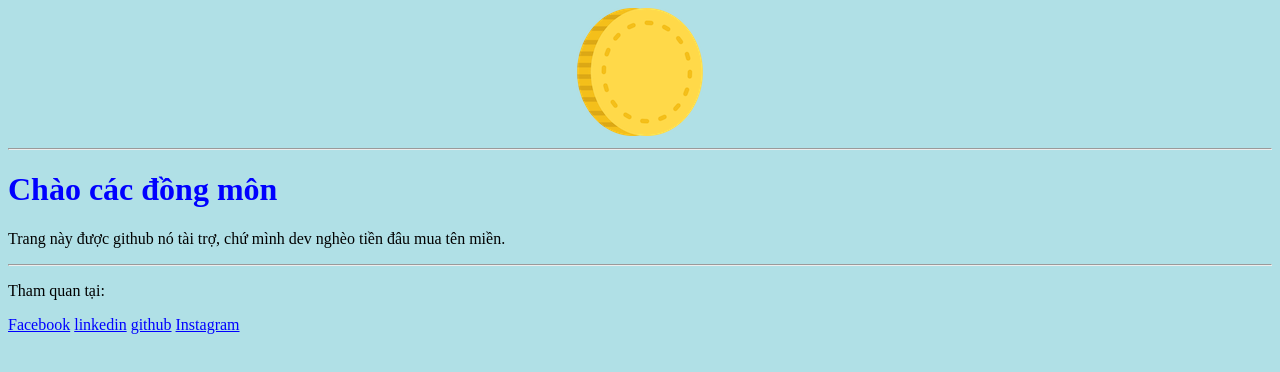
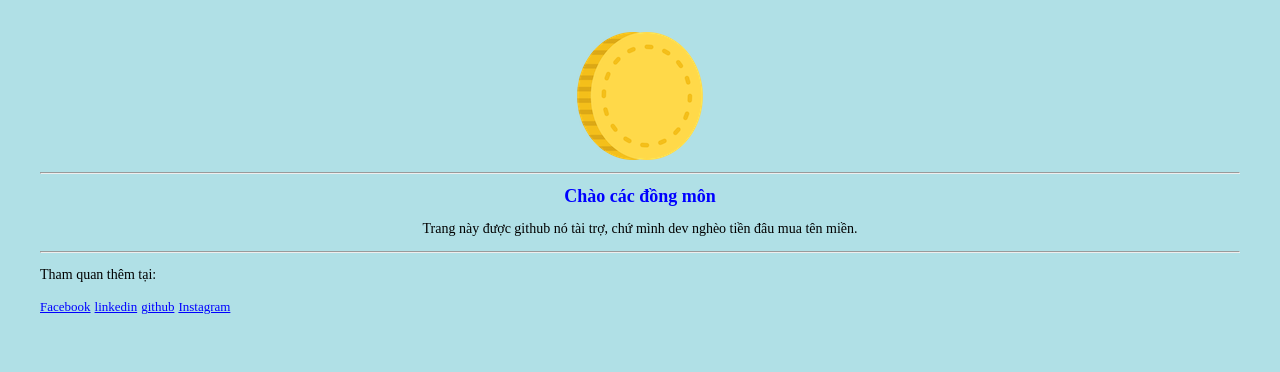
Before and after one commit to slavril/slavril, a plain HTML site: page index.html in a window 1280 px wide. Drawn offline with Linux system fonts and the light colour scheme.

Commit message:
no message

```diff
--- a/index.html
+++ b/index.html
@@ -5,17 +5,22 @@
         <link rel="stylesheet" href="style.css">
     </HEAD>
     <BODY BGCOLOR="FFFFFF">
+        <div class="bodytag">
+
                 <CENTER><IMG SRC="coin.png" ALIGN="BOTTOM"> </CENTER>
                     <HR>
                         <H1>Chào các đồng môn</H1>
-            <P> Trang này được github nó tài trợ, chứ mình dev nghèo tiền đâu mua tên miền.</P>
+                        <P class="headerp"> Trang này được github nó tài trợ, chứ mình dev nghèo tiền đâu mua tên miền.</P>
                     <HR>
 
-        <p>Tham quan tại: </p>
+                    <p>Tham quan thêm tại: </p>
                     <a href="https://www.facebook.com/slavril">Facebook</a>
                     <a href="https://www.linkedin.com/in/sondanghuy/">linkedin</a>
                     <a href="https://github.com/slavril">github</a>
                     <a href="https://www.instagram.com/slavril/">Instagram</a>
 
+        </div>
+
+
     </BODY>
 </HTML>
--- a/style.css
+++ b/style.css
@@ -4,10 +4,27 @@ body {
 
 h1 {
     color: blue;
+    font-size: 18px;
+    text-align: center
 }
 
 p {
-    color: black;
+    font-size: 14px;
+    color: black
+}
+
+.headerp {
+    text-align: center
+}
+
+.bodytag {
+    padding: 16px;
+    background-color: powderblue;
+    margin: 16px
+}
+
+a {
+    font-size: 13px
 }
 
 /* unvisited link */
@@ -29,3 +46,7 @@ a:visited {
 a:active {
     color: blue;
 }
+
+* {
+    font-family: "Times New Roman", Times, serif;
+}
```
Lines whose indentation alone changed are shown as unchanged.
